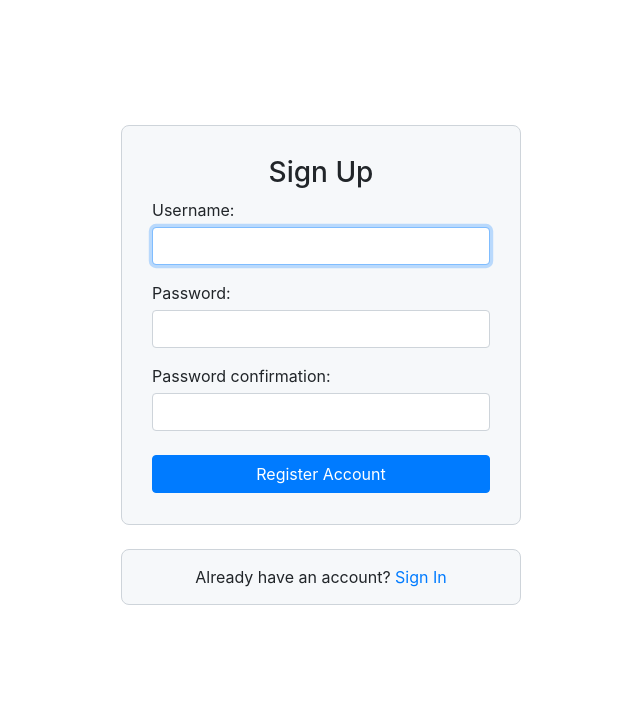
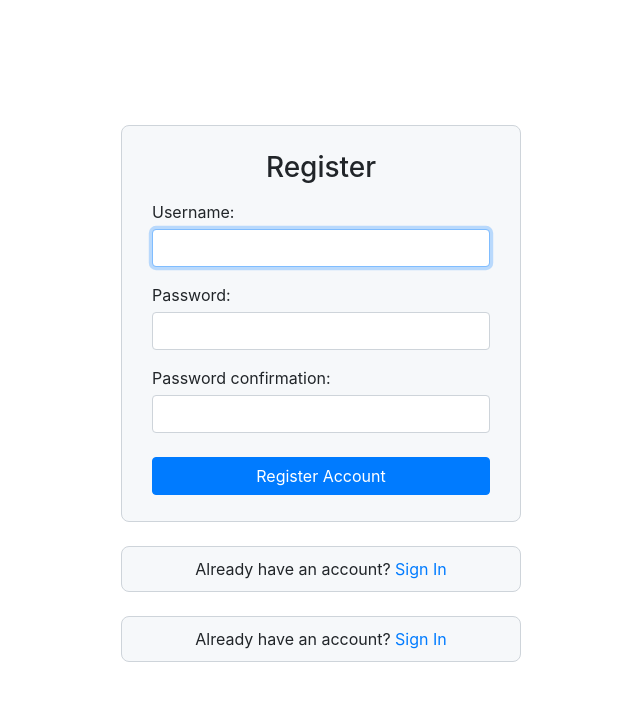
Before and after one commit to RamPrin/SNA_Project, a Django app: page /users/signup in a window 1280 px wide. Shown: the top 701 px of the page, without its empty margins (319-959 px from the left). Run offline with Django 3.2, Linux system fonts and the light colour scheme; some libraries are stand-ins or nearby versions.

Commit message:
Users: refactoring

```diff
--- a/users/forms.py
+++ b/users/forms.py
@@ -31,7 +31,7 @@ class DoublePasswordRegisterForm(UserCreationForm, TemplateFormMixin):
     with one additional confirming password field.
     """
 
-    form_title = 'Sign Up'
+    form_title = 'Register'
     submit_button_text = 'Register Account'
 
     class Meta(UserCreationForm.Meta):
@@ -44,7 +44,7 @@ class SinglePasswordRegisterForm(forms.ModelForm, TemplateFormMixin):
     A form that creates a user, from the given username and password.
     """
 
-    form_title = 'Sign Up'
+    form_title = 'Register'
     submit_button_text = 'Register Account'
 
     username = forms.CharField(
--- a/users/static/users/style.css
+++ b/users/static/users/style.css
@@ -3,7 +3,7 @@
     margin-left: auto;
     margin-right: auto;
 
-    padding: 15px 30px;
+    padding: 10px 30px;
 
     background-color: hsl(210, 28.6%, 97.3%);
     border: 1px solid #ced4da;
@@ -17,7 +17,7 @@
 
 .form-title {
     text-align: center;
-    margin-top: 15px;
+    margin: 15px auto;
 }
 
 label {
--- a/users/templates/users/profile.html
+++ b/users/templates/users/profile.html
@@ -1,7 +1,6 @@
 {% extends 'users/base.html' %}
 
 {% block content %}
-
     {% if request.user.is_authenticated %}
         Profile page of {{ request.user.username }}
         <li>{% include 'users/snippets/logout_href.html' %}</li>
@@ -12,5 +11,4 @@
             <li>{% include 'users/snippets/login_href.html' %}</li>
         </ul>
     {% endif %}
-
 {% endblock %}
--- a/users/templates/users/signup.html
+++ b/users/templates/users/signup.html
@@ -4,9 +4,14 @@
 
 {% include 'users/snippets/user_form.html' %}
 
-<div class="centered-container mt-4" style="text-align: center">
-    Already have an account?
-    {% include 'users/snippets/login_href.html' %}
-</div>
+    <div class="centered-container mt-4" style="text-align: center">
+        Already have an account?
+        {% include 'users/snippets/login_href.html' %}
+    </div>
+
+    <div class="centered-container mt-4" style="text-align: center">
+        Already have an account?
+        {% include 'users/snippets/login_href.html' %}
+    </div>
 
 {% endblock %}
```
Also changed, not shown: users/templates/users/login.html (+5 -7 lines). Lines whose indentation alone changed are shown as unchanged.
